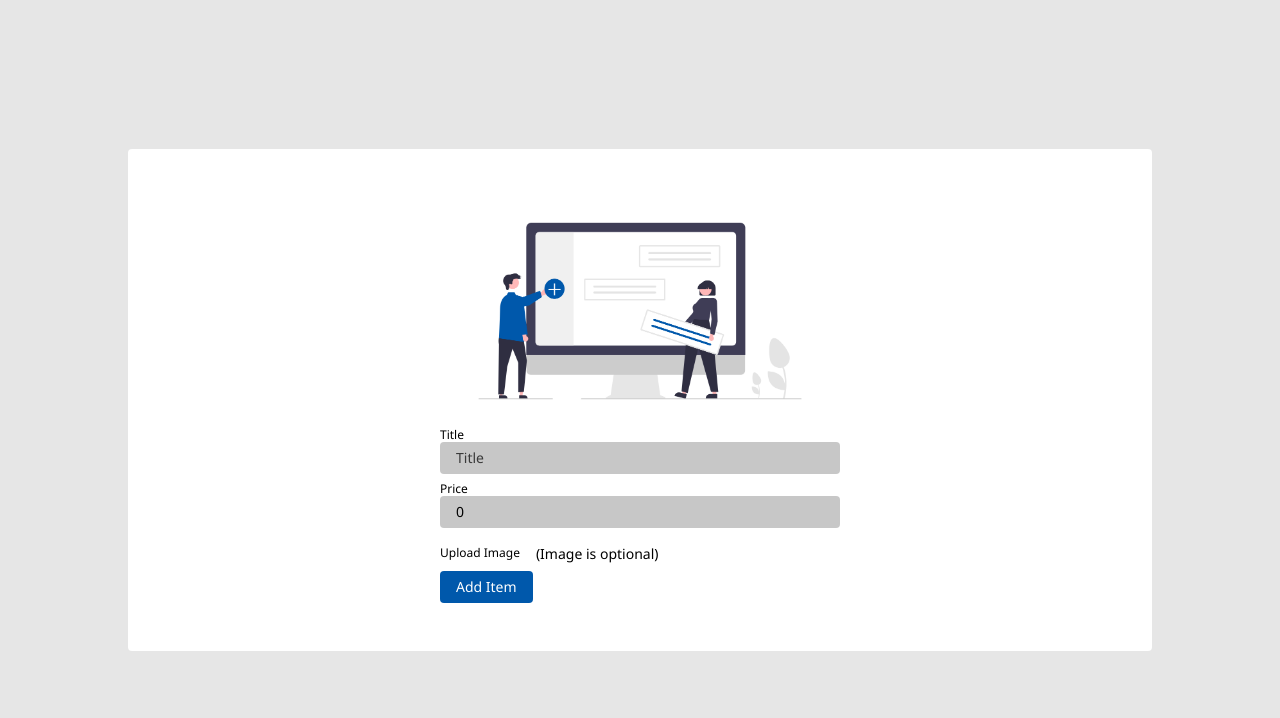
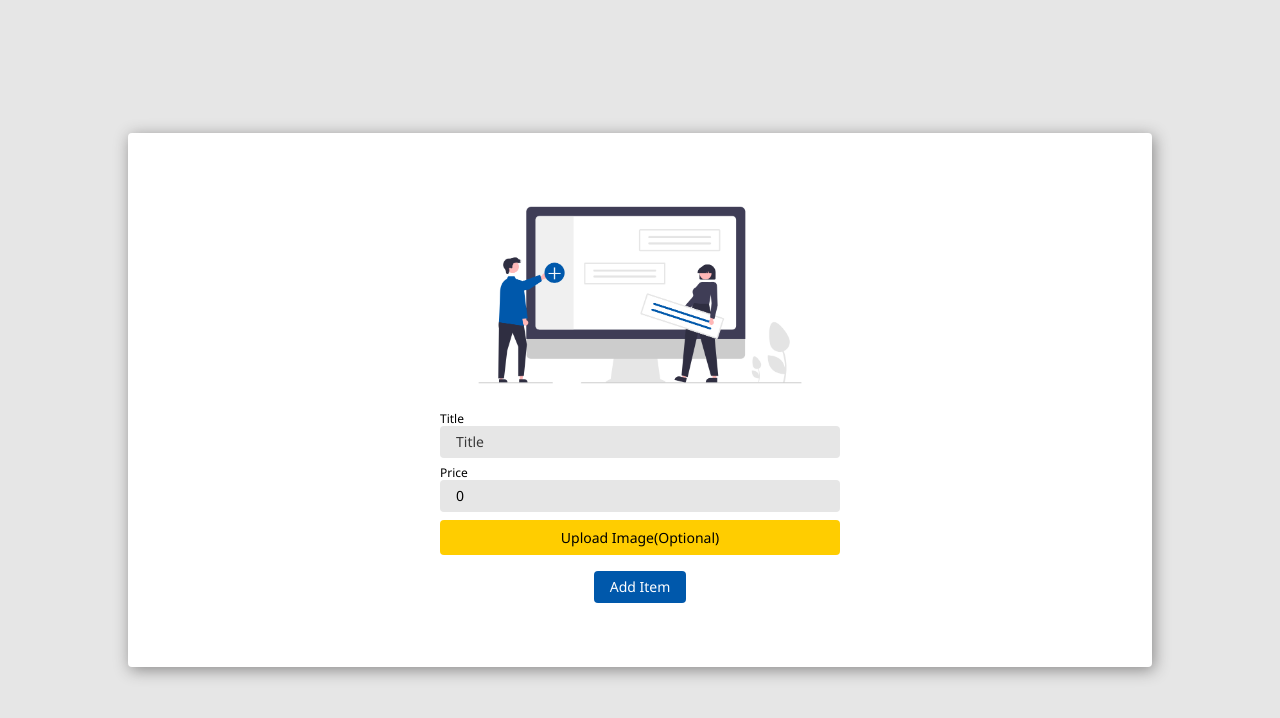
Before and after one commit to stu1612/eika, a React (Create React App) app: page / in a window 1280 px wide. Both pictures are taken after a click on the button "Add Item". Shown: the top 718 px of the page. Built offline with nearby package versions, Linux system fonts and the light colour scheme.

Commit message:
index and modal pages re-styled - components re-styled - taskItems to be completed

```diff
--- a/src/App.css
+++ b/src/App.css
@@ -112,9 +112,9 @@ label {
   text-align: left;
 } */
 
-.flex {
+/* .flex {
   flex: 1;
-}
+} */
 
 .padding-2 {
   padding: 2rem 0;
@@ -124,7 +124,7 @@ label {
   padding: 1rem 0;
 }
 
-@media screen and (max-width: 768px) {
+/* @media screen and (max-width: 768px) {
   .flex {
     width: 70%;
   }
@@ -134,7 +134,7 @@ label {
   .flex {
     width: 90%;
   }
-}
+} */
 
 /* .row {
   display: flex;
@@ -155,10 +155,16 @@ label {
   }
 } */
 
-.column {
+/* .form {
   display: flex;
   flex-direction: column;
-}
+} */
+
+/* .btn-container {
+  display: flex;
+  justify-content: center;
+  margin: 1rem;
+} */
 
 /* Typograpthy */
 
@@ -242,11 +248,11 @@ label {
   align-items: center;
 } */
 
-@media screen and (max-width: 600px) {
+/* @media screen and (max-width: 600px) {
   .form {
     margin-top: 1rem;
   }
-}
+} */
 
 /* COMPONENTS */
 
@@ -316,11 +322,11 @@ label {
 } */
 
 /* InputButton */
-.input-button {
+/* .input-button {
   display: flex;
   align-items: center;
   padding: 0.5rem 0;
-}
+} */
 
 .input-button span {
   margin-left: 1rem;
--- a/src/components/Button.jsx
+++ b/src/components/Button.jsx
@@ -2,24 +2,24 @@ import React from "react";
 import styled from "styled-components";
 
 export const Button = ({ title, onClick }) => {
-  return <StyledButton onClick={onClick}>{title || "Add Item"}</StyledButton>;
+  return (
+    <ButtonStyle
+      onClick={onClick}
+      bgcolor="#0058ab"
+      color="#fff"
+      hoverbgcolor="#014788"
+      className="button"
+    >
+      {title || "Add Item"}
+    </ButtonStyle>
+  );
 };
 
-const StyledButton = styled.button`
-  background-color: var(--brand-blue);
-  color: var(--white);
-  padding: 0.5rem 1rem;
-  border-radius: var(--radius);
-  cursor: pointer;
-  text-transform: capitalize;
-  text-align: center;
-  word-spacing: normal;
-  font-weight: 100;
-  font-size: var(--font-text);
-  display: inline-block;
-  transition: all 0.3s ease-in-out;
+const ButtonStyle = styled.button`
+  background-color: ${(props) => props.bgcolor};
+  color: ${(props) => props.color};
 
   &:hover {
-    background-color: var(--brand-blue-darker);
+    background-color: ${(props) => props.hoverbgcolor};
   }
 `;
--- a/src/components/Form.jsx
+++ b/src/components/Form.jsx
@@ -1,4 +1,6 @@
 import React, { useState } from "react";
+import styled from "styled-components";
+import { BtnContainerStyle } from "../styles/containerStyles";
 import { Button } from "./Button";
 import { Input } from "./Input";
 import { InputButton } from "./InputButton";
@@ -6,9 +8,10 @@ import { InputButton } from "./InputButton";
 export const Form = () => {
   const [inputTitle, setInputTitle] = useState("");
   const [inputPrice, setInputPrice] = useState("0");
+  const [selectedImage, setSelectedImage] = useState(null);
+
   return (
-    <form className="form">
-      <div className="column">
+    <FormStyle>
       <Input
         label={"title"}
         placeholder={"title"}
@@ -23,11 +26,19 @@ export const Form = () => {
         type={"number"}
         onChange={(e) => setInputPrice(e.target.value)}
       />
-        <InputButton />
-        <div className="btn-container">
+      <InputButton
+        type={"file"}
+        htmlID={"select-image"}
+        onChange={(e) => setSelectedImage(e.target.files[0])}
+      />
+      <BtnContainerStyle margin="1rem">
         <Button title="add item" onClick={null} />
-        </div>
-      </div>
-    </form>
+      </BtnContainerStyle>
+    </FormStyle>
   );
 };
+
+const FormStyle = styled.form`
+  display: flex;
+  flex-direction: column;
+`;
--- a/src/components/Input.jsx
+++ b/src/components/Input.jsx
@@ -21,5 +21,7 @@ const InputStyle = styled.input`
   margin-bottom: 0.5rem;
   padding: 0.5rem 1rem;
   border-radius: var(--radius);
-  background-color: var(--lightGrey);
+  background-color: var(--lightWhiteGrey);
+  width: 100%;
+  transition: all all 0.3s ease-out;
 `;
--- a/src/components/InputButton.jsx
+++ b/src/components/InputButton.jsx
@@ -1,21 +1,36 @@
-import React, { useState } from "react";
+import React from "react";
+import styled from "styled-components";
 
-export const InputButton = () => {
-  const [selectedImage, setSelectedImage] = useState(null);
-
+export const InputButton = ({ onChange, htmlID, type }) => {
   return (
-    <div className="input-button">
+    <>
       <input
-        type="file"
+        type={type}
         accept="image/*"
-        id="select-image"
+        id={htmlID}
         style={{ display: "none" }}
-        onChange={(e) => setSelectedImage(e.target.files[0])}
+        onChange={onChange}
       />
-      <label htmlFor="select-image" className="button">
-        Upload Image
-      </label>
-      <span>(Image is optional)</span>
-    </div>
+      <LabelStyle
+        htmlFor={htmlID}
+        className="button"
+        bgcolor="#ffcd00"
+        color="#000"
+        hoverbgcolor="#DEB300"
+      >
+        <p>
+          Upload Image<span>(optional)</span>
+        </p>
+      </LabelStyle>
+    </>
   );
 };
+
+const LabelStyle = styled.label`
+  background-color: ${(props) => props.bgcolor};
+  color: ${(props) => props.color};
+
+  &:hover {
+    background-color: ${(props) => props.hoverbgcolor};
+  }
+`;
--- a/src/components/Modal.jsx
+++ b/src/components/Modal.jsx
@@ -1,4 +1,5 @@
 import React from "react";
+import styled from "styled-components";
 import { Form } from "./Form";
 import img from "../assets/images/task-img.png";
 import {
@@ -11,13 +12,17 @@ export const Modal = () => {
   return (
     <ModalContainerStyle>
       <FormContainerStyle>
-        <div className="flex">
+        <Flex>
           <ImageWrapperStyle wrapperWidth="400px">
             <img src={img} alt="create task online" className="img-100" />
           </ImageWrapperStyle>
           <Form />
-        </div>
+        </Flex>
       </FormContainerStyle>
     </ModalContainerStyle>
   );
 };
+
+const Flex = styled.div`
+  flex: 1;
+`;
--- a/src/components/Navigation.jsx
+++ b/src/components/Navigation.jsx
@@ -2,13 +2,11 @@ import React from "react";
 import { Routes, Route } from "react-router-dom";
 import { Home } from "../pages/Home";
 import { Tasks } from "../pages/Tasks";
-import { Modal } from "./Modal";
 
 export const Navigation = () => {
   return (
     <Routes>
       <Route path="/" element={<Home />} />
-      {/* <Route path="/" element={<Modal />} /> */}
       <Route path="tasks" element={<Tasks />} />
     </Routes>
   );
--- a/src/pages/Home.jsx
+++ b/src/pages/Home.jsx
@@ -3,6 +3,7 @@ import { Modal } from "../components/Modal";
 import img from "../assets/images/header-img.png";
 import { Button } from "../components/Button";
 import {
+  BtnContainerStyle,
   GridContainerStyle,
   ImageWrapperStyle,
   TextWrapperStyle,
@@ -34,9 +35,9 @@ export const Home = () => {
             sunt nisi accusantium dolore vero.
           </p>
         </TextWrapperStyle>
-        <div className="btn-container">
+        <BtnContainerStyle>
           <Button title="add item" onClick={openModal} />
-        </div>
+        </BtnContainerStyle>
       </GridContainerStyle>
       {isModal ? <Modal /> : null}
     </>
--- a/src/pages/Tasks.jsx
+++ b/src/pages/Tasks.jsx
@@ -2,6 +2,7 @@ import React from "react";
 import { Button } from "../components/Button";
 import { TaskItem } from "../components/TaskItem";
 import {
+  BtnContainerStyle,
   GridContainerStyle,
   TextWrapperStyle,
 } from "../styles/containerStyles";
@@ -23,9 +24,9 @@ export const Tasks = () => {
         <TaskItem />
         <TaskItem />
       </div>
-      <div className="btn-container">
+      <BtnContainerStyle>
         <Button title="add item" onClick={null} />
-      </div>
+      </BtnContainerStyle>
       <TextWrapperStyle wrapperWidth="80%" wrapperMaxWidth="600px">
         <span className="light">View completed items</span>
       </TextWrapperStyle>
--- a/src/styles/containerStyles.js
+++ b/src/styles/containerStyles.js
@@ -43,6 +43,7 @@ export const FormContainerStyle = styled.div`
   background: var(--white);
   padding: 1rem;
   border-radius: var(--radius);
+  filter: drop-shadow(2px 3px 8px var(--grey));
   @media ${devices.tablet} {
     padding: 3rem;
     width: 80%;
@@ -53,12 +54,10 @@ export const TextWrapperStyle = styled.div`
   text-align: ${(props) => props.textAlign || "center"};
   width: ${(props) => props.wrapperWidth || null};
   max-width: ${(props) => props.wrapperMaxWidth || null};
-  /* width: 80%;
-  max-width: 600px; */
 `;
 
-// export const ContentDescriptionStyle = styled.div`
-//   width: 80%;
-//   max-width: 600px;
-//   text-align: ${(props) => props.textAlign || "center"};
-// `;
+export const BtnContainerStyle = styled.div`
+  display: flex;
+  justify-content: center;
+  margin: ${(props) => props.margin || null};
+`;
--- a/src/theme/globalStyles.js
+++ b/src/theme/globalStyles.js
@@ -13,6 +13,7 @@ html {
   --brand-blue: #0058ab;
   --brand-blue-darker: #014788;
   --brand-yellow: #ffcd00;
+  --brand-yellow-darker: #DEB300;
   --white: #fff;
   --black: #000;
   --lightBlack: rgb(58, 58, 58);
@@ -64,6 +65,10 @@ input[type="number"] {
   font-size: var(--font-text);
 }
 
+input:focus {
+  filter:drop-shadow(2px 2px 3px var(--lightGrey));
+}
+
 ::placeholder {
   /* Chrome, Firefox, Opera, Safari 10.1+ */
   color: var(--lightBlack);
@@ -98,6 +103,38 @@ label {
   object-fit: contain;
 }
 
+.button {
+  padding: 0.5rem 1rem;
+  border-radius: var(--radius);
+  cursor: pointer;
+  text-transform: capitalize;
+  text-align: center;
+  word-spacing: normal;
+  font-weight: 100;
+  font-size: var(--font-text);
+  display: inline-block;
+  transition: all 0.3s ease-in-out;
+}
+
+.btn-blue {
+  background-color: var(--brand-blue);
+  color: var(--white);
+}
+
+.btn-blue:hover {
+  background-color: var(--brand-blue-darker);
+}
+
+.btn-yellow {
+  background-color: var(--brand-yellow);
+  color: var(--black);
+}
+
+.btn-yellow:hover {
+  background-color: var(--brand-yellow-darker);
+
+}
+
 .normal,
 .light {
   margin: 0 1rem;
```
Lines whose indentation alone changed are shown as unchanged.
